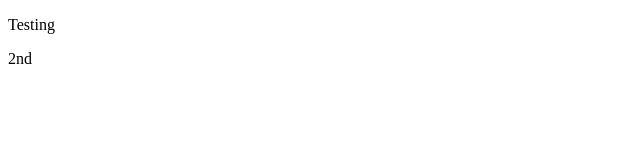
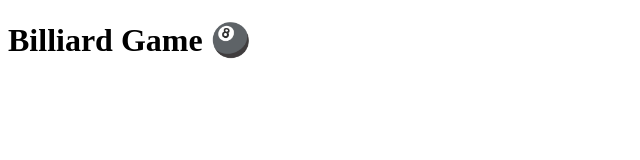
Before and after one commit to pakdut/larong-pinoy, a plain HTML site: page index.html in a window 1280 px wide. Shown: the whole page, without its empty margins (0-640 px from the left). Drawn offline with Linux system fonts and the light colour scheme.

Commit message:
canvas for index

```diff
--- a/index.html
+++ b/index.html
@@ -1,12 +1,15 @@
 <!DOCTYPE html>
 <html lang="en">
 <head>
-    <meta charset="UTF-8">
-    <meta name="viewport" content="width=device-width, initial-scale=1.0">
-    <title>Document</title>
+  <meta charset="UTF-8">
+  <meta name="viewport" content="width=device-width, initial-scale=1.0">
+  <title>Billiard Game</title>
+  <link rel="stylesheet" href="style.css">
 </head>
 <body>
-    <p>Testing</p>
-    <p>2nd</p>
+  <h1>Billiard Game 🎱</h1>
+  <canvas id="gameCanvas" width="800" height="400"></canvas>
+
+  <script src="game.js"></script>
 </body>
 </html>
```
